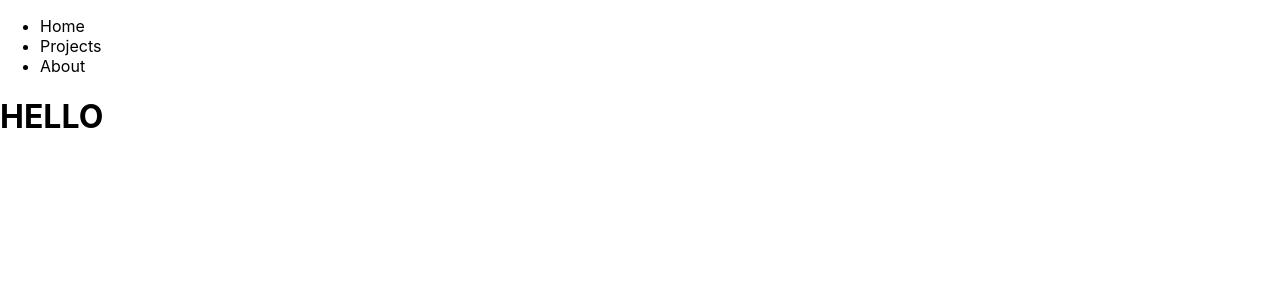
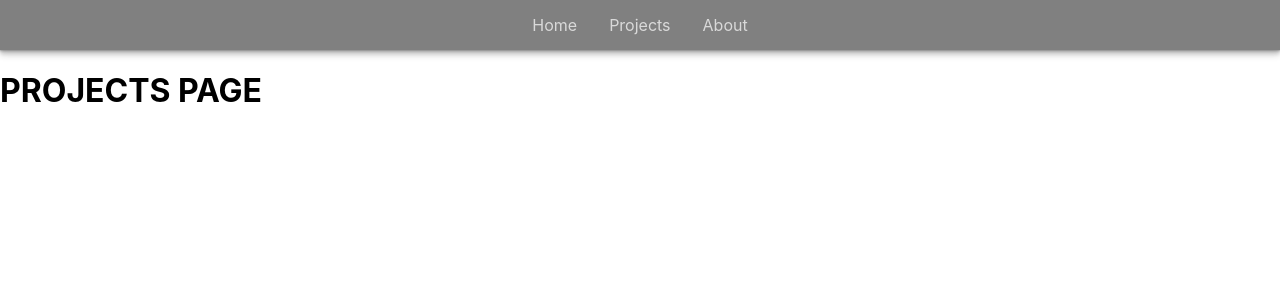
Before and after one commit to Tzheng456/Tim-Portfolio, a React (Create React App) app: page /projects in a window 1280 px wide. Shown: the top 300 px of the page. Built offline with nearby package versions, Linux system fonts and the light colour scheme.

Commit message:
create nav, style nav, create about, home, projects pages, add react-router-dom to route pages

```diff
--- a/public/index.html
+++ b/public/index.html
@@ -24,7 +24,7 @@
       work correctly both with client-side routing and a non-root public URL.
       Learn how to configure a non-root public URL by running `npm run build`.
     -->
-    <title>Tim Zheng - About Me</title>
+    <title>Tim Zheng - Personal Portfolio Page</title>
   </head>
   <body>
     <noscript>You need to enable JavaScript to run this app.</noscript>
--- a/src/App.js
+++ b/src/App.js
@@ -1,11 +1,25 @@
 import { Route, Switch } from 'react-router-dom';
+import About from './components/About';
+import Home from './components/Home';
 import Nav from './components/Nav';
+import Projects from './components/Projects';
 
 function App() {
   return (
     <div>
       <Nav></Nav>
-      <h1>HELLO</h1>
+      <div className="navbar-spacer"></div>
+      <Switch>
+        <Route path="/projects">
+          <Projects />
+        </Route>
+        <Route path="/about">
+          <About />
+        </Route>
+        <Route path="/" exact>
+          <Home />
+        </Route>
+      </Switch>
     </div>
   );
 }
--- a/src/components/About.jsx
+++ b/src/components/About.jsx
@@ -0,0 +1,14 @@
+import { useEffect } from "react";
+
+export default function About(props) {
+
+  useEffect(() => {
+    document.title = "About me"
+  }, []);
+
+  return (
+    <div>
+      <h1>ABOUT PAGE</h1>
+    </div>
+  );
+}
--- a/src/components/Home.jsx
+++ b/src/components/Home.jsx
@@ -0,0 +1,14 @@
+import { useEffect } from "react";
+
+export default function Home(props) {
+
+  useEffect(() => {
+    document.title = "Tim Zheng - Personal Portfolio Page"
+  }, []);
+
+  return (
+    <div>
+      <h1>HOME PAGE</h1>
+    </div>
+  );
+}
--- a/src/components/Nav.jsx
+++ b/src/components/Nav.jsx
@@ -1,13 +1,18 @@
+import { Fragment } from "react";
+import { Link } from "react-router-dom";
 import "./Nav.scss";
 
 export default function Nav(props) {
   return(
-    <div className="navbar-container">
-      <ul id="menu-primary-menu">
-        <li>Home</li>
-        <li>Projects</li>
-        <li>About</li>
-      </ul>
-    </div>
+    <Fragment>
+      <div className="navbar-container">
+        <div id="menu-primary-menu">
+          <Link to="/" className="menu-item">Home</Link>
+          <Link to="/projects" className="menu-item">Projects</Link>
+          <Link to="/about" className="menu-item">About</Link>
+        </div>
+      </div>
+      <div id="nav-bar-spacer"></div>
+    </Fragment>
   );
 }
--- a/src/components/Nav.scss
+++ b/src/components/Nav.scss
@@ -0,0 +1,32 @@
+#menu-primary-menu {
+  position: fixed;
+  z-index: 99999;
+  top: 0;
+  left: 0;
+  width: 100%;
+  min-width: 20rem;
+  height: 50px;
+  display: flex;
+  margin: auto;
+  align-items: center;
+  justify-content: center;
+  background-color: grey;
+  box-shadow: 0 1px 1px rgba(0, 0, 0, 0.12), 0 2px 2px rgba(0, 0, 0, 0.12),
+    0 4px 4px rgba(0, 0, 0, 0.12), 0 6px 6px rgba(0, 0, 0, 0.12);
+}
+
+#nav-bar-spacer {
+  height: 50px;
+}
+
+.menu-item {
+  z-index: 123123;
+  margin: 1em;
+  color: white;
+  text-decoration: none;
+  opacity: 0.7;
+  transition: 0.1s ease-in;
+  &:hover {
+    opacity: 1;
+  }
+}
--- a/src/components/Projects.jsx
+++ b/src/components/Projects.jsx
@@ -0,0 +1,14 @@
+import { useEffect } from "react";
+
+export default function Projects(props) {
+
+  useEffect(() => {
+    document.title = "My Projects"
+  }, []);
+
+  return (
+    <div>
+      <h1>PROJECTS PAGE</h1>
+    </div>
+  );
+}
```
Also changed, not shown: src/App.css (+2 -37 lines).
